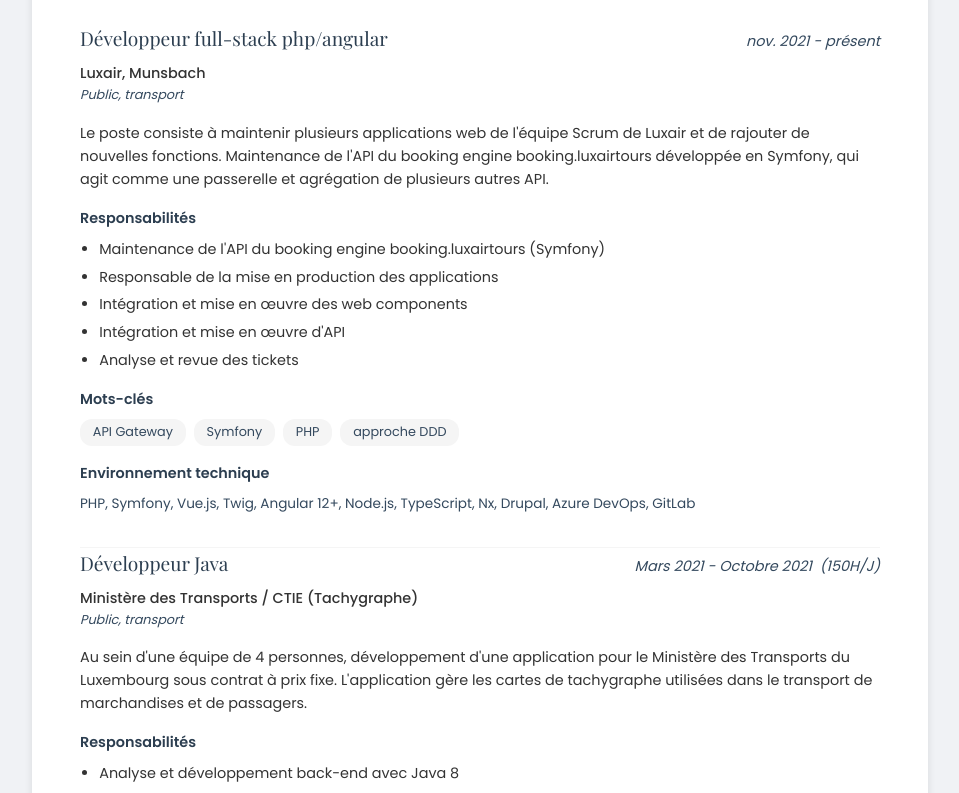
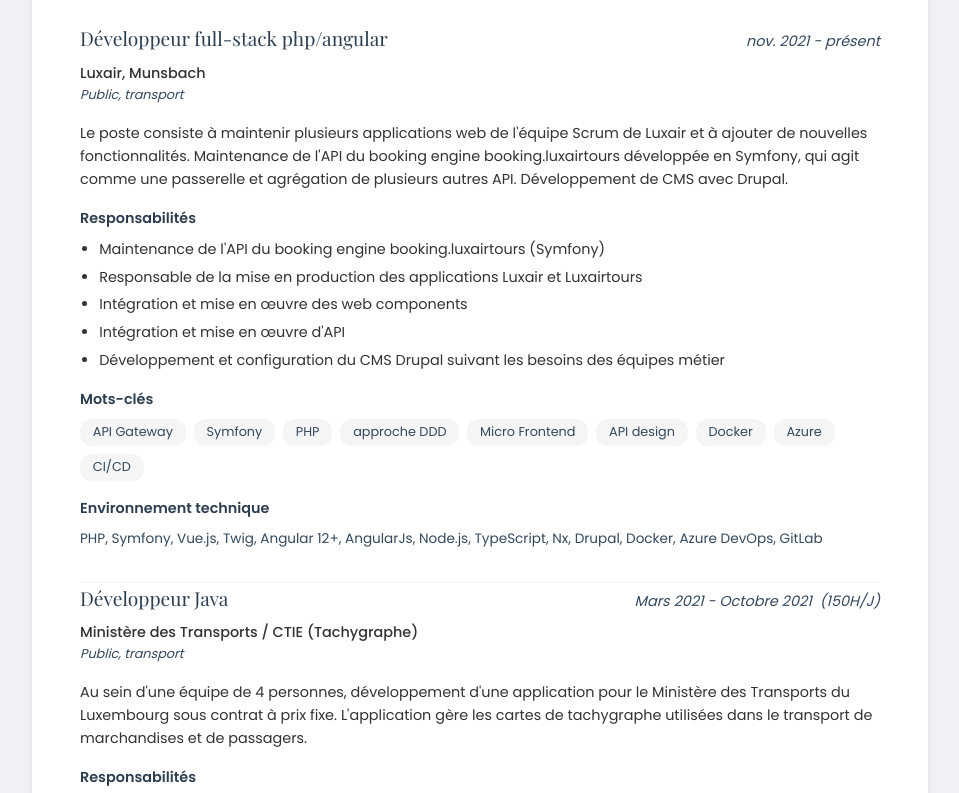
Before and after one commit to Tchepga/tpk-curriculum-vitae, a Vue app: page / in a window 1280 px wide. Shown: the part 600-1393 px from the top of the page, without its empty margins (160-1119 px from the left). Built offline with nearby package versions, Linux system fonts and the light colour scheme.

Commit message:
refactor: update job descriptions and responsibilities; enhance keywords and technologies for Luxair position

```diff
--- a/src/components/Activities.vue
+++ b/src/components/Activities.vue
@@ -37,31 +37,7 @@ const activities: {
         description:
           'Active participation in the Mongulu collective, an African tech community. Requirements analysis and stakeholder coordination for technical solution implementation.',
       },
-    },
-    {
-      fr: {
-        title: 'Responsable technique Coliscore',
-        link: 'https://coliscore.cm/',
-        description: 'Plateforme de livraison et suivi des commandes de la société Tawa Delivery.',
-      },
-      en: {
-        title: 'Technical Lead at Tawa Delivery',
-        link: 'https://tawadelivery.cm',
-        description: 'Platform for delivery and order tracking of the Tawa Delivery company.',
-      },
-    },
-    {
-      fr: {
-        title: 'Responsable technique Manage Invoice',
-        link: 'https://manage-invoice.devcoorp.fr/',
-        description: 'Développement et maintenance de la solution de gestion de factures.',
-      },
-      en: {
-        title: 'Technical Lead at Manage Invoice',
-        link: 'https://manage-invoice.devcoorp.fr/',
-        description: 'Development and maintenance of the invoice management solution.',
-      },
-    },
+    }
   ],
   travel: {
     fr: [
--- a/src/components/Experience.vue
+++ b/src/components/Experience.vue
@@ -68,16 +68,16 @@ const jobs: Job[] = [
       company: 'Luxair, Munsbach',
       period: 'nov. 2021 - présent',
       description:
-        'Le poste consiste à maintenir plusieurs applications web de l\'équipe Scrum de Luxair et de rajouter de nouvelles fonctions. Maintenance de l\'API du booking engine booking.luxairtours développée en Symfony, qui agit comme une passerelle et agrégation de plusieurs autres API.',
+        'Le poste consiste à maintenir plusieurs applications web de l\'équipe Scrum de Luxair et à ajouter de nouvelles fonctionnalités. Maintenance de l\'API du booking engine booking.luxairtours développée en Symfony, qui agit comme une passerelle et agrégation de plusieurs autres API. Développement de CMS avec Drupal.',
       responsibilities: [
         'Maintenance de l\'API du booking engine booking.luxairtours (Symfony)',
-        'Responsable de la mise en production des applications',
+        'Responsable de la mise en production des applications Luxair et Luxairtours',
         'Intégration et mise en œuvre des web components',
         "Intégration et mise en œuvre d'API",
-        'Analyse et revue des tickets',
+        'Développement et configuration du CMS Drupal suivant les besoins des équipes métier',
       ],
-      keywords: ['API Gateway', 'Symfony', 'PHP', 'approche DDD'],
-      technologies: 'PHP, Symfony, Vue.js, Twig, Angular 12+, Node.js, TypeScript, Nx, Drupal, Azure DevOps, GitLab',
+      keywords: ['API Gateway', 'Symfony', 'PHP', 'approche DDD', 'Micro Frontend', 'API design', 'Docker', 'Azure', 'CI/CD'],
+      technologies: 'PHP, Symfony, Vue.js, Twig, Angular 12+, AngularJs, Node.js, TypeScript, Nx, Drupal, Docker, Azure DevOps, GitLab',
       sector: 'Public, transport',
     },
     en: {
@@ -85,16 +85,16 @@ const jobs: Job[] = [
       company: 'Luxair, Munsbach',
       period: 'nov. 2021 - present',
       description:
-        'The position consists of maintaining several web applications of the Luxair Scrum team and adding new functions. Maintenance of the booking.luxairtours booking engine API developed in Symfony, which acts as a gateway and aggregation of several other APIs.',
+        'The position consists of maintaining several web applications of the Luxair Scrum team and adding new features. Maintenance of the booking.luxairtours booking engine API developed in Symfony, which acts as a gateway and aggregation of several other APIs. Development of a CMS with Drupal.',
       responsibilities: [
         'Maintenance of the booking.luxairtours booking engine API (Symfony)',
-        'Responsible for the deployment of the applications',
+        'Responsible for the deployment of the Luxair and Luxairtours applications',
         'Integration and implementation of web components',
         'Integration and implementation of APIs',
-        'Analysis and review of tickets',
+        'Development and configuration of the Drupal CMS according to the needs of the business teams',
       ],
-      keywords: ['API Gateway', 'Symfony', 'PHP', 'DDD approach'],
-      technologies: 'PHP, Symfony, Vue.js, Twig, Angular 12+, Node.js, TypeScript, Nx, Drupal, Azure DevOps, GitLab',
+      keywords: ['API Gateway', 'Symfony', 'PHP', 'DDD approach', 'Micro Frontend', 'API design', 'Docker', 'Azure', 'CI/CD'],
+      technologies: 'PHP, Symfony, Vue.js, Twig, Angular 12+, AngularJs, Node.js, TypeScript, Nx, Drupal, Docker, Azure DevOps, GitLab',
       sector: 'Public, transport',
     },
   },
```
Also changed, not shown: 1 other file (tests, documents, lock files or other folders).
